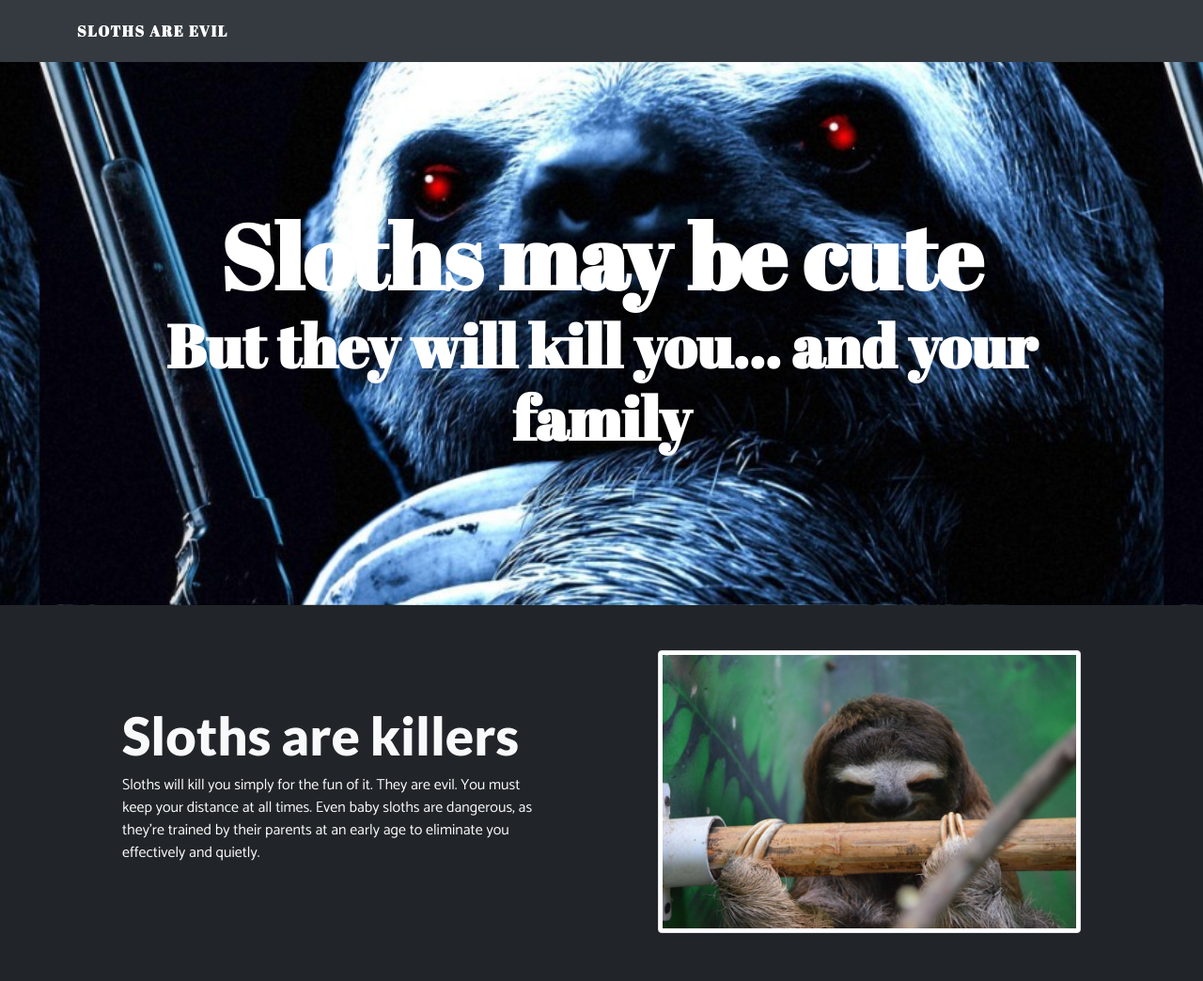
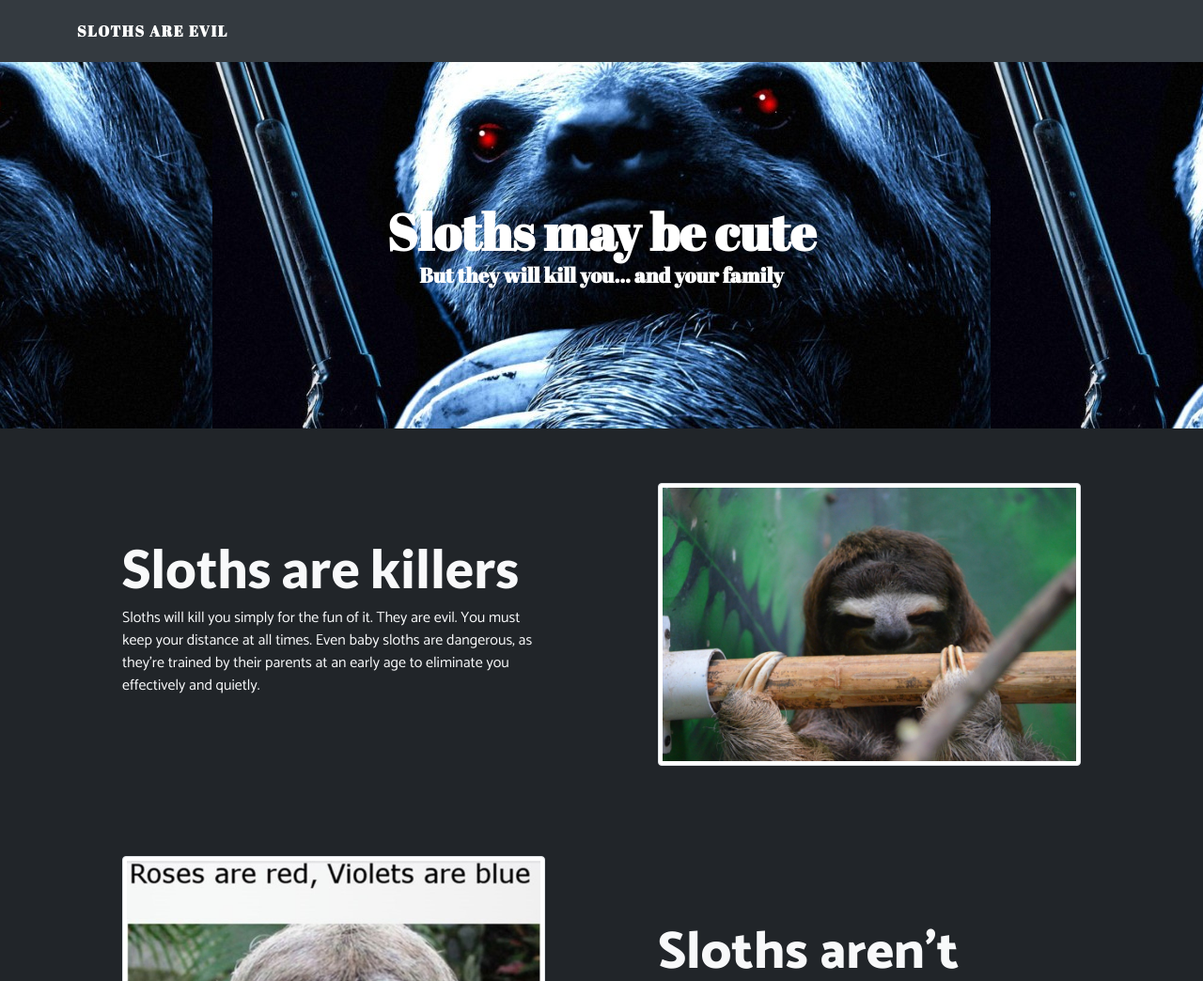
Before and after one commit to KillerSloth21/KillerSloth21.github.io, a plain HTML site: page index.html in a window 1280 px wide. Shown: the top 1044 px of the page at 94% size. Drawn offline with Linux system fonts and the light colour scheme.

Commit message:
Add files via upload

```diff
--- a/index.html
+++ b/index.html
@@ -23,11 +23,11 @@
             </div>
         </div>
     </nav>
-    <header class="text-center text-white masthead" style="--bs-primary-rgb: 102,0,0;--bs-secondary-rgb: 0,0,0;background: url(&quot;assets/img/Evil%20Sloth%205.jpg&quot;) center / contain repeat;font-family: 'Abril Fatface', serif;">
+    <header class="text-center text-white masthead" style="--bs-primary-rgb: 102,0,0;--bs-secondary-rgb: 0,0,0;background: url(&quot;assets/img/Evil%20Sloth%205.jpg&quot;) center / auto repeat-x;font-family: 'Abril Fatface', serif;">
         <div class="masthead-content" style="color: var(--bs-body-bg);">
             <div class="container">
-                <h1 class="masthead-heading mb-0" style="font-family: 'Abril Fatface', serif;color: var(--bs-white);">Sloths may be cute</h1>
-                <h2 class="masthead-subheading mb-0" style="font-family: 'Abril Fatface', serif;color: var(--bs-white);">But they will kill you... and your family</h2>
+                <h1 class="masthead-heading mb-0" style="font-family: 'Abril Fatface', serif;color: var(--bs-white);font-size: 54px;">Sloths may be cute</h1>
+                <h2 class="masthead-subheading mb-0" style="font-family: 'Abril Fatface', serif;color: var(--bs-white);font-size: 22px;">But they will kill you... and your family</h2>
             </div>
         </div>
     </header>
```
